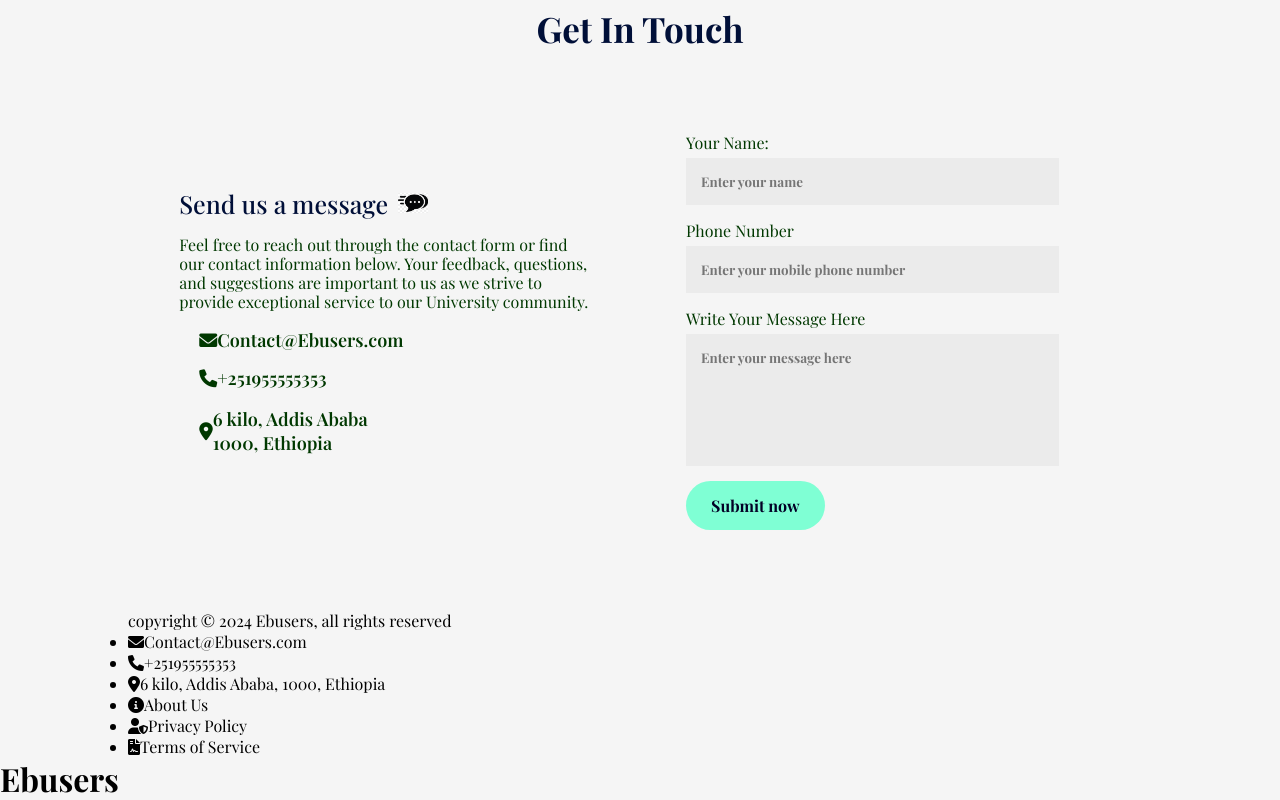
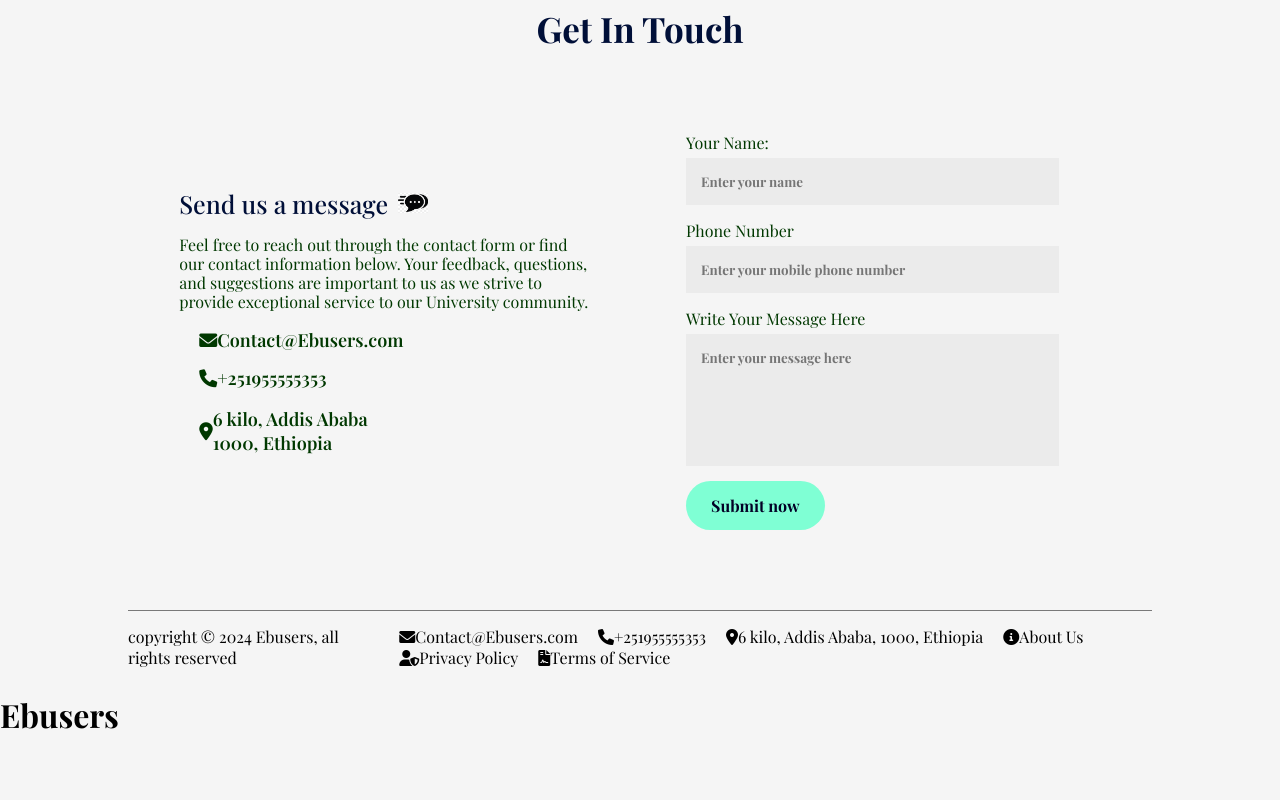
Before and after one commit to Tolegithub7/React, a React (Vite) app in the folder Ebusers/: page / in a window 1280 px wide. Shown: the part 3544-4344 px from the top of the page. After the commit the page ends 4280 px from the top, so only its background shows below. Built offline with nearby package versions, Linux system fonts and the light colour scheme; a web font is replaced by a local one.

Commit message:
footer is finished

```diff
--- a/Ebusers/src/Components/Footer/Footer.css
+++ b/Ebusers/src/Components/Footer/Footer.css
@@ -0,0 +1,13 @@
+.footer {
+  margin: 10px auto;
+  display: flex;
+  align-items: center;
+  justify-content: space-between;
+  border-top: 1px solid #797979;
+  padding: 15px 0;
+}
+.footer ul li {
+  list-style-type: none;
+  display: inline-block;
+  margin-left: 20px;
+}
```
